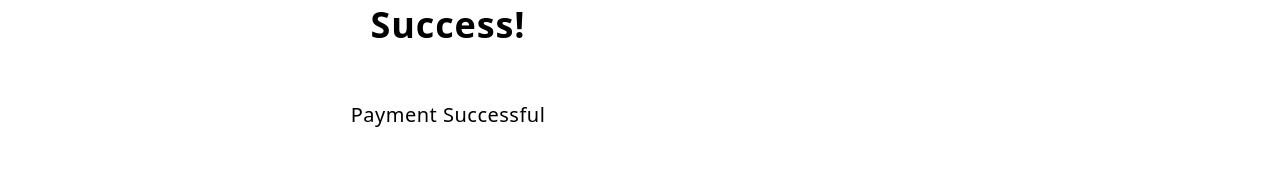
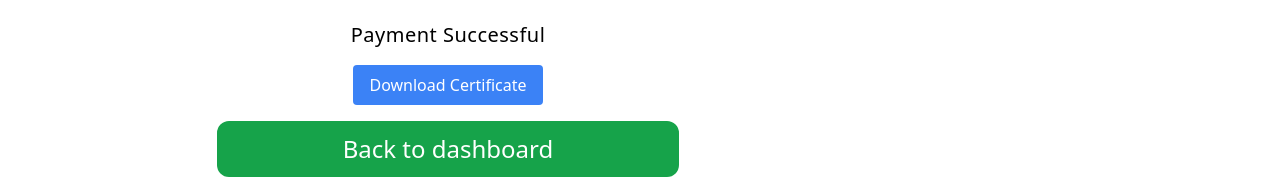
Before and after one commit to milekboy/edms, a Next.js app: page /payment-success in a window 1280 px wide. Shown: the part 377-556 px from the top of the page. Built offline with nearby package versions, Linux system fonts and the light colour scheme.

Commit message:
certificate

```diff
--- a/app/payment-success/page.js
+++ b/app/payment-success/page.js
@@ -1,57 +1,27 @@
 "use client";
-import { useState } from "react";
+import { jsPDF } from "jspdf";
 import Link from "next/link";
 import Image from "next/image";
 
-export default function NewPassword() {
-  // const networkInstance = NetworkInstance();
-  // const navigate = useNavigate();
-  const [email, setEmail] = useState("");
-  const [password, setPassword] = useState("");
-  const [loading, setLoading] = useState(false);
-  const [error, setError] = useState(null);
-
-  const handleInputChange = (e) => {
-    if (e.target.id === "password") {
-      setPassword(e.target.value);
-    } else {
-      setEmail(e.target.value);
-    }
+export default function PaymentSuccess() {
+  const endOfYear = new Date(new Date().getFullYear(), 11, 31);
+  const validityDate = endOfYear.toLocaleDateString();
+  const currentDate = new Date().toLocaleDateString();
+  const generateReceipt = () => {
+    const doc = new jsPDF();
+    const logo =
+      "https://res.cloudinary.com/dbpjskran/image/upload/v1730672653/image_18_3x_i7aj3n.png";
+    doc.addImage(logo, "JPEG", 10, 10, 10, 10);
+    doc.text("Certificate of payment", 20, 20);
+    doc.text(`Date Of Payment: ${currentDate}`, 20, 30);
+    doc.text("Amount: #16,461.22", 20, 40);
+    doc.text(`Valid Until: ${validityDate}`, 20, 50);
+    doc.save("receipt.pdf");
   };
-  const signIn = async (e) => {
-    e.preventDefault();
-    setLoading(true);
-    try {
-      const response = await networkInstance.post(`/api/auth/login`, {
-        email: email.toLowerCase(),
-        password: password,
-      });
-
-      if (response?.status === 200 || response?.status === 201) {
-        const { access_token } = response.data;
-        if (access_token) {
-          localStorage.setItem("prodileJWT", access_token);
-        } else {
-          localStorage.removeItem("prodileJWT");
-        }
-        setTimeout(() => {
-          navigate("/dashboard/overview");
-        }, 1000);
-        setLoading(false);
-      }
-    } catch (err) {
-      setLoading(false);
-      setError(err.response.data.message);
-      setTimeout(() => {
-        setError(null);
-      }, 3000);
-    }
-  };
-
   return (
     <div>
       <div className="lg:flex w-full">
-        <div className="w-[70%] flex flex-col items-center pt-44 space-y-14">
+        <div className="w-[70%] flex flex-col items-center pt-44 space-y-4">
           <Image
             src="https://res.cloudinary.com/dbpjskran/image/upload/v1730560969/Frame_18_imquru.png"
             height="100"
@@ -62,6 +32,12 @@ export default function NewPassword() {
           <p className="mt-5 tracking-wide text-center text-xl">
             Payment Successful
           </p>
+          <button
+            onClick={generateReceipt}
+            className="bg-blue-500 text-white px-4 py-2 rounded hover:bg-blue-700"
+          >
+            Download Certificate
+          </button>
           <Link href="/dashboard">
             <button className="bg-green-600 text-white w-full lg:w-[462px] h-14 text-2xl rounded-xl">
               Back to dashboard
--- a/package.json
+++ b/package.json
@@ -10,6 +10,7 @@
   },
   "dependencies": {
     "axios": "^1.7.7",
+    "jspdf": "^2.5.2",
     "next": "15.0.2",
     "react": "19.0.0-rc-02c0e824-20241028",
     "react-dom": "19.0.0-rc-02c0e824-20241028",
```
Also changed, not shown: 1 other file (tests, documents, lock files or other folders).
